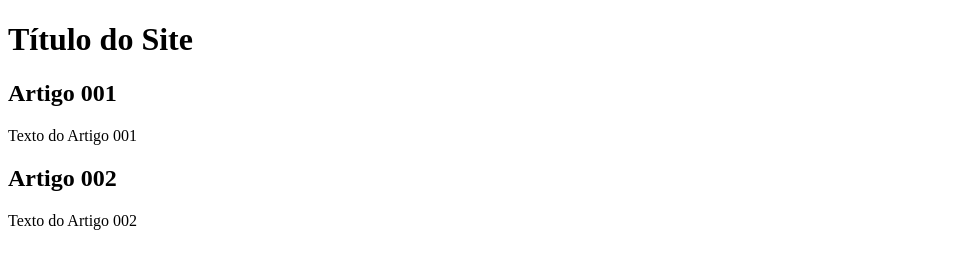
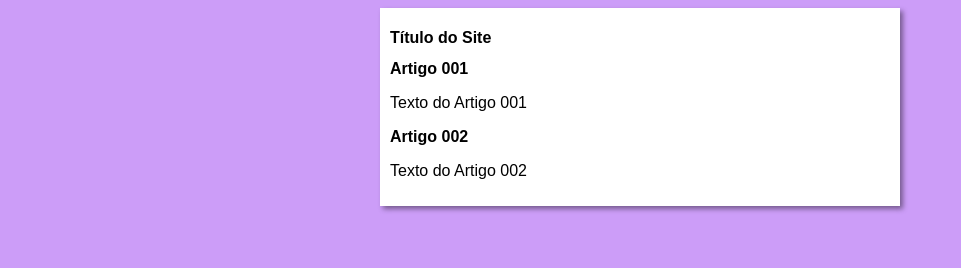
Before and after one commit to leonardovere/projeto-site, a plain HTML site: page index.html in a window 1280 px wide. Shown: the whole page, without its empty margins (0-961 px from the left). Drawn offline with Linux system fonts and the light colour scheme.

Commit message:
iniciei o design

```diff
--- /dev/null
+++ b/estilos/style.css
@@ -0,0 +1,16 @@
+* {
+    font-family: Arial, Helvetica, sans-serif;
+    font-size: 16px;
+}
+
+body {
+    background-color: rgb(204, 157, 248);
+}
+
+main {
+    background-color: white;
+    width: 500px;
+    margin: auto;
+    box-shadow: 3px 3px 5px rgba(0, 0, 0, 0.425);
+    padding: 10px;
+}
--- a/index.html
+++ b/index.html
@@ -4,6 +4,7 @@
     <meta charset="UTF-8">
     <meta name="viewport" content="width=device-width, initial-scale=1.0">
     <title>Título do Site</title>
+    <link rel="stylesheet" href="estilos/style.css">
 </head>
 <body>
     <main>
```
